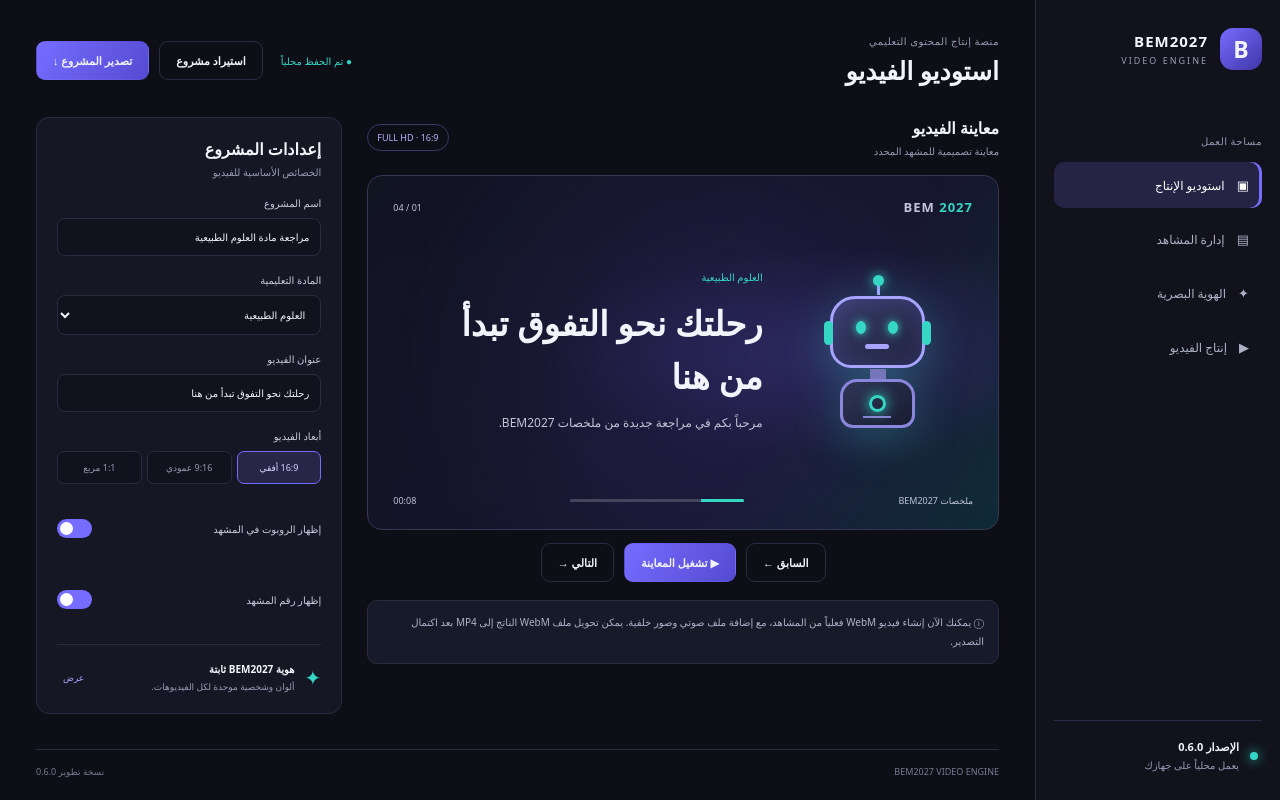
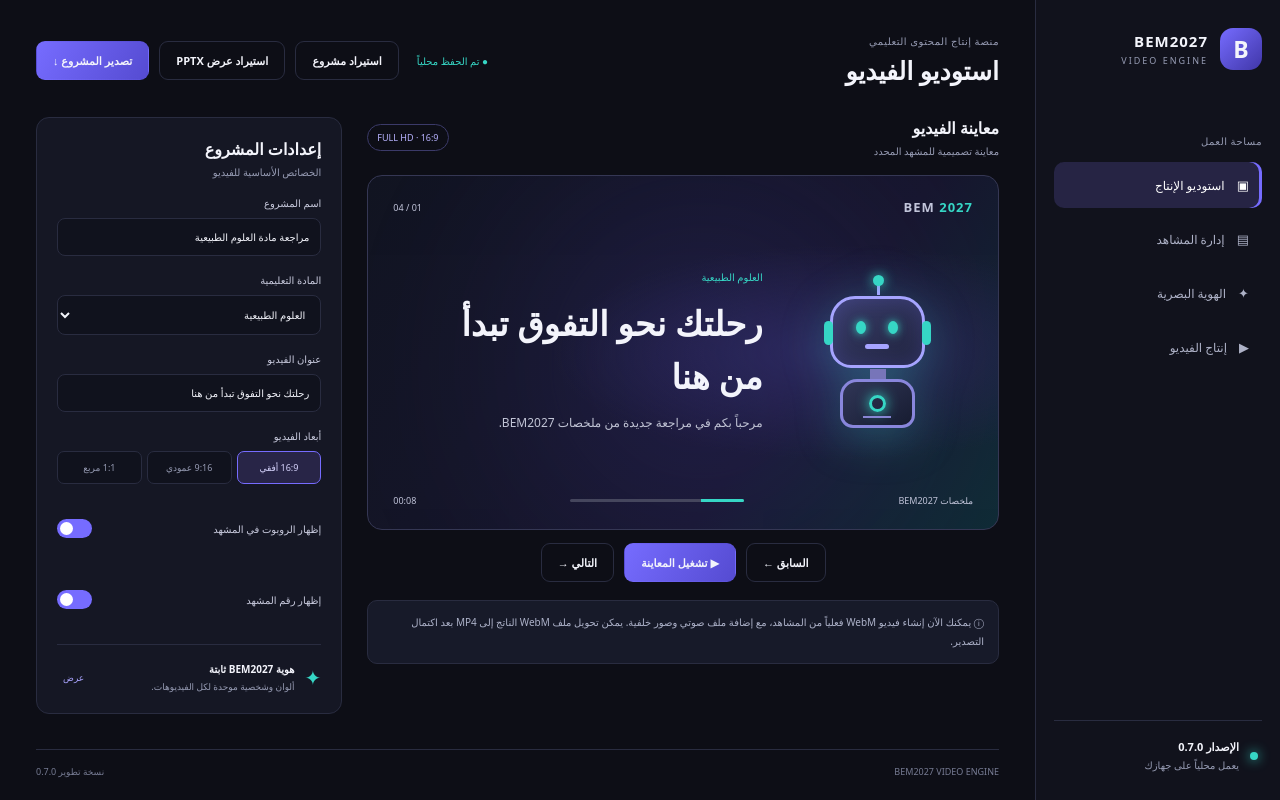
Before and after one commit to benbdono/BEM2027-Video-Engine, a plain HTML site: page index.html in a window 1280 px wide. Drawn offline with Linux system fonts and the light colour scheme; a web font is replaced by a local one.

Commit message:
Add PowerPoint import entry point and update studio version

```diff
--- a/index.html
+++ b/index.html
@@ -17,13 +17,13 @@
     <button class="nav" data-tab="scenes">▤ <span>إدارة المشاهد</span></button>
     <button class="nav" data-tab="identity">✦ <span>الهوية البصرية</span></button>
     <button class="nav" data-tab="render">▶ <span>إنتاج الفيديو</span></button>
-    <div class="side-foot"><i></i><span><b>الإصدار 0.6.0</b><small>يعمل محلياً على جهازك</small></span></div>
+    <div class="side-foot"><i></i><span><b>الإصدار 0.7.0</b><small>يعمل محلياً على جهازك</small></span></div>
   </aside>
 
   <main class="main">
     <header class="topbar">
       <div><p class="eyebrow">منصة إنتاج المحتوى التعليمي</p><h1 id="pageTitle">استوديو الفيديو</h1></div>
-      <div class="actions"><span id="saveState">● محفوظ محلياً</span><button class="btn ghost" id="importBtn">استيراد مشروع</button><button class="btn primary" id="exportBtn">تصدير المشروع ↓</button><input id="importFile" type="file" accept=".json,application/json" hidden></div>
+      <div class="actions"><span id="saveState">● محفوظ محلياً</span><button class="btn ghost" id="importBtn">استيراد مشروع</button><button class="btn ghost" id="presentationBtn">استيراد عرض PPTX</button><input id="presentationFile" type="file" accept=".pptx,application/vnd.openxmlformats-officedocument.presentationml.presentation" hidden><button class="btn primary" id="exportBtn">تصدير المشروع ↓</button><input id="importFile" type="file" accept=".json,application/json" hidden></div>
     </header>
 
     <section class="panel active" id="studio">
@@ -65,7 +65,7 @@
     </section>
 
     <section class="panel" id="render">
-      <div class="section-head"><div><h2>إنتاج الفيديو</h2><p>إنشاء ملف فيديو فعلي من المشاهد المحفوظة داخل المتصفح.</p></div><span class="pill">تصدير محلي</span></div>
+      <div class="section-head"><div><h2>إنتاج الفيديو</h2><p>إنشاء ملف فيديو فعلي من المشاهد المحفوظة داخل المتصفح.</p></div><span class="pill">تصدير محلي</span></div><div class="notice">يمكنك استيراد عرض PowerPoint بصيغة PPTX من الزر أعلى الصفحة. تُحوّل الشرائح إلى مشاهد قابلة للتحرير، مع استخراج النصوص والصورة الأولى المتاحة في كل شريحة.</div>
       <div class="render-card">
         <label class="upload-label" for="voiceTrack">المسار الصوتي للفيديو (اختياري)<input id="voiceTrack" type="file" accept="audio/*"></label>
         <p class="render-help">ارفع ملف التعليق الصوتي أو الصوت النهائي للفيديو. سيتم دمجه مع المشاهد أثناء التصدير.</p>
@@ -87,10 +87,10 @@
       </div>
       <div class="notice">إعدادات الهوية مرجعية في الإصدار الأول. إضافة مكتبة خلفيات وشخصيات قابلة للتخصيص ستكون مرحلة تطوير لاحقة.</div>
     </section>
-    <footer>BEM2027 VIDEO ENGINE <span>نسخة تطوير 0.6.0</span></footer>
+    <footer>BEM2027 VIDEO ENGINE <span>نسخة تطوير 0.7.0</span></footer>
   </main>
 </div>
-<script src="renderer.js?v=0.6.0"></script>
+<script src="renderer.js?v=0.7.0"></script>
 <script src="app.js"></script>
 </body>
 </html>
```
